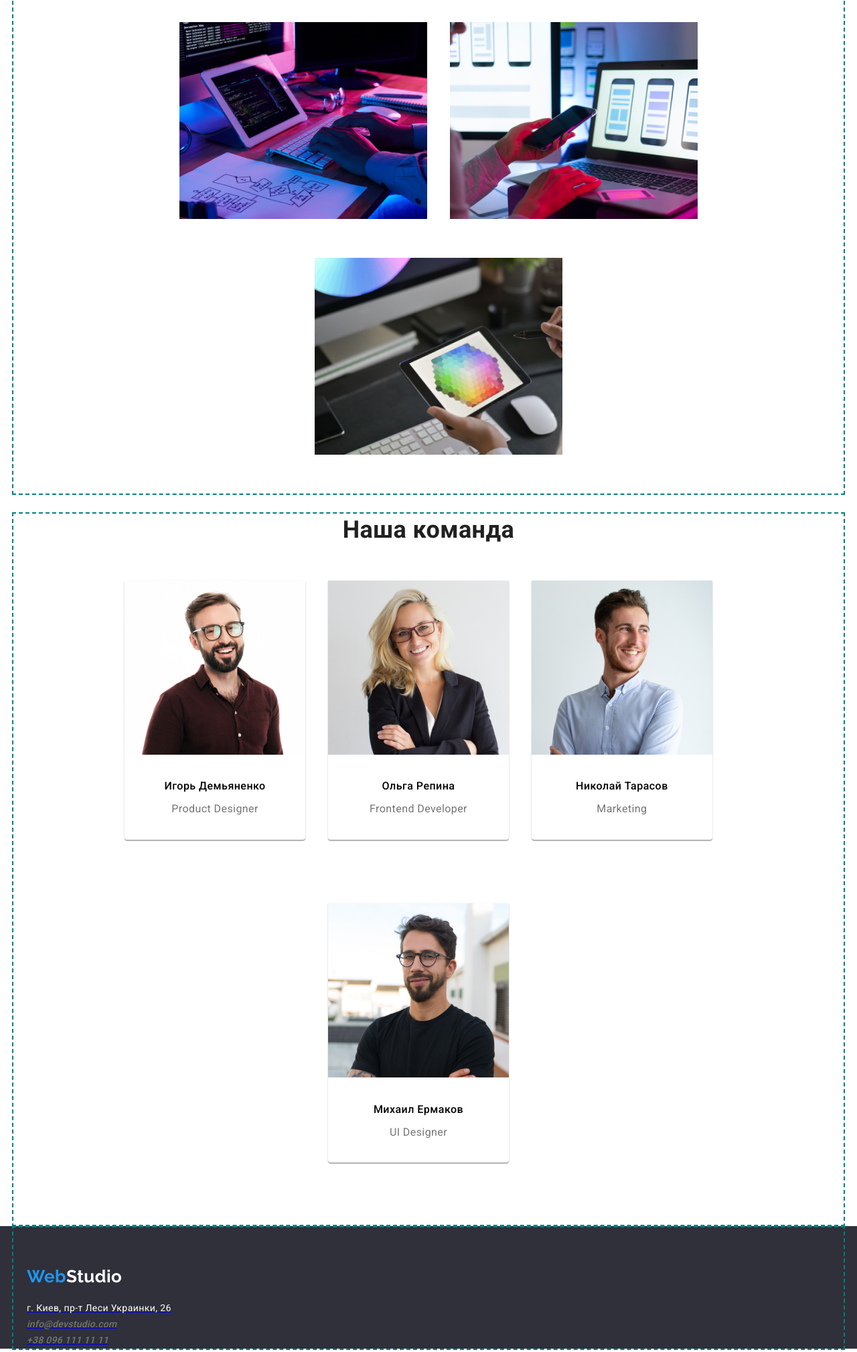
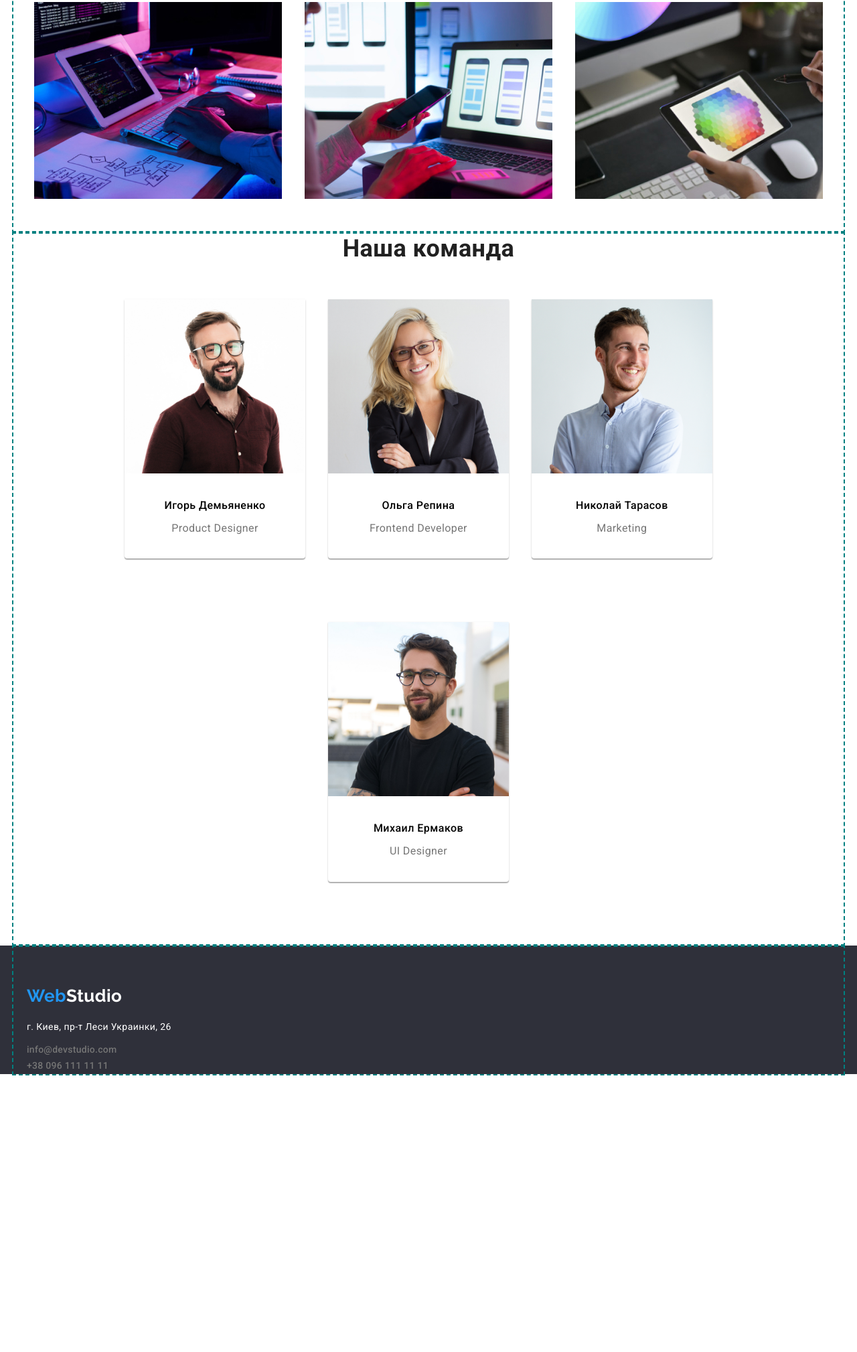
Before and after one commit to DonKanElion/Workout, a plain HTML site: page index.html in a window 1280 px wide. Shown: the part 436-2455 px from the top of the page at 67% size. After the commit the page ends 2045 px from the top, so only its background shows below. Drawn offline with nearby package versions, Linux system fonts and the light colour scheme.

Commit message:
Исправил Блоки и Флексы
в разделах: hero, feature list, working-box.

```diff
--- a/index.html
+++ b/index.html
@@ -19,8 +19,7 @@
 
     <header class="page-header">
         <div class="container main-nav">
-            <a href="./index.html" class="link"><span class="logo-web">Web</span><span
-                class="logo-studio">Studio</span></a>
+            <a href="./index.html" class="link"><span class="logo-web">Web</span><span class="logo-studio">Studio</span></a>
             <nav class="site-nav">
                 <ul class="list">
                     <li class="item"><a href="./index.html" class="link current padd">Студия</a></li>
@@ -44,7 +43,7 @@
             <section class="hero">
                 <div class="container">
                 <h1 class="hero-title">ЭФЕКТИВНЫЕ РЕШЕНИЯ <br /> ДЛЯ ВАШЕГО БИЗНЕСА</h1>
-                <button type="button"   class="button primery">Заказать услуга</button>
+                <button type="button" class="button primery">Заказать услуга</button>
                 </div>
             </section>
 
@@ -71,9 +70,9 @@
             </section>
 
             <section class="section">
-                <div class="container">
+                <div class="container ">
                     <h2 class="section-title">Чем мы занимаемся</h2>
-                    <ul class="list center">
+                    <ul class="list center ">
                         <div class="working-box">
                             <li>
                                     <img src="./images/do-make-up.jpg" alt="парень верстает сайт на планшете" width="370">
@@ -99,9 +98,7 @@
             <section class="section">
                 <div class="container">
                     <h2 class="section-title">Наша команда</h2>
-
                     <ul class="list center">
-
                         <div class="team-box">
                             <li>
                             <img src="./images/member-igor.jpg" alt="Игорь Демьяненко" width="270" class="team-photo">
@@ -138,17 +135,18 @@
     </main>
 
 <footer class="footer">
-<div class="container">
-        <a href="./index.html" class="link"><span class="logo-web logo">Web</span><span
-                class="logo-studio white logo">Studio</span></a>
-                <address>
-                    <a href="https://goo.gl/maps/ezr3iZgpbPec4GEx8" target="_blank" rel="noreferrer "> <span class="address">г. Киев, пр-т Леси Украинки, 26</span> </a>
-                <ul>
-                    <li><a href="mailto:info@devstudio.com"><span class="contact padding">info@devstudio.com</span></a></li>
-                    <li><a href="tel:+380961111111"><span class="contact padding">+38 096 111 11 11</span></a></li>
-                </ul>
-                </address>
-</div>
+    <div class="container">
+        <div>
+            <a href="./index.html" class="link"><span class="logo-web logo">Web</span><span
+                    class="logo-studio white logo">Studio</span></a>
+            <address class="address">г. Киев, пр-т Леси Украинки, 26</address>
+            <p><span class="contact padding">info@devstudio.com</span>
+            </p>
+            <p><span class="contact padding">+38 096 111 11 11</span>
+            </p>
+        </div>
+    </div>
+</footer>
 
 </footer>
 
--- a/styles/style.css
+++ b/styles/style.css
@@ -1,22 +1,3 @@
-/* РОЗБИРАЄМО ОСНОВНІ 3-4 КОЛЬОРИ САЙТУ
-
-колір основного тексту
-#757575;
-
-другорядний колір тексту
-rgba (0. 0 . 0 . 0.8)
-
-білий #ffffff
-
-акцент (форми, кнопки  та інше)
-#18AOFB
-
-другорядний колір фону
-#F5F5F5
-
-ФОН
-background: #e5e5e5; */
-
 *,
 *::before,
 *::after {
@@ -32,15 +13,15 @@ background: #e5e5e5; */
 }
 
 body {
-  background-color: #ffffff;
+  background-color: var(--primery-white-color);
 
   font-family: roboto, sans-serif;
   letter-spacing: 0.03em;
   font-size: 14px;
   line-height: 1.71;
 }
-
-/* Site navigation */
+/* =====START ======/*
+/* ====Site navigation======= */
 
 .container {
   margin-left: auto;
@@ -63,11 +44,6 @@ body {
   display: flex;
   align-items: center;
   list-style: none;
-  /* justify-content: flex-start; */
-}
-
-.section {
-  /* margin-bottom: 95px; */
 }
 
 ul {
@@ -127,8 +103,7 @@ p {
 }
 
 .site-nav .list {
-    display: flex;
-
+  display: flex;
 }
 
 .site-nav > .list > .item {
@@ -138,13 +113,8 @@ p {
 }
 
 .site-nav > .list > .item:last-child {
-margin-right: 0;
+  margin-right: 0;
 }
-
-/* .site-nav .padd {
-  display: inline-block;
-  padding: 0px 0px 32px 0px; */
-
 
 .site-nav .link {
   color: var(--title-text-color);
@@ -185,7 +155,7 @@ margin-right: 0;
 }
 
 .contact-nav .item + .item {
-margin-left: 50px;
+  margin-left: 50px;
 }
 
 .contact-nav .contact:hover,
@@ -193,7 +163,8 @@ margin-left: 50px;
   color: var(--accent-color);
 }
 
-/* HERO */
+/* =============== END Site navigation =============== */
+/* =============== HERO =============*/
 .hero {
   /* display: block; */
   /* width: 1240px; */
@@ -230,16 +201,22 @@ margin-left: 50px;
   border-radius: 4px;
   box-shadow: 0px 4px 4px rgba(0, 0, 0, 0.15);
   text-decoration: none;
+  cursor: pointer;
+}
+
+.button.primery:hover,
+.button.primery:active {
+  background-color: #1386e4;
 }
 
 .button.primery {
   background-color: var(--accent-color);
   color: var(--primery-white-color);
   border-color: transparent;
-  color: var(--primery-white-color);
 }
 
-/* Feature list */
+/* =============== END HERO =============== */
+/* =============== Feature list ===============*/
 
 .feature {
   display: flex;
@@ -247,8 +224,7 @@ margin-left: 50px;
 }
 
 .feature > .item:last-child > .title,
-.feature > .item:last-child > .section-text
-{
+.feature > .item:last-child > .section-text {
   margin-right: 0;
 }
 
@@ -275,10 +251,31 @@ margin-left: 50px;
   line-height: 1.71;
 }
 
-/* Чем мы занимаемся - Наша команда  - */
+/* =============== END Feature list ===============*/
+/* =============== WORKING-BOX =============== */
+
+.working-box {
+  display: inline-block;
+
+  margin-top: 0px;
+  margin-bottom: 50px;
+  padding-left: 30px;
+}
+
+.working-box li {
+  display: flex;
+}
+
+.working-box:first-child {
+  padding-left: 0;
+}
+
+/* ===============  END WORKING-BOX ===============  */
+/* =============== OUR TEAM =============== */
 
 .section-title {
   padding: 4px;
+  margin-top: 0;
   margin-bottom: 50px;
 
   color: var(--title-text-color);
@@ -287,15 +284,6 @@ margin-left: 50px;
   font-size: 36px;
   line-height: 1.16;
   text-align: center;
-}
-
-.working-box {
-  margin-top: 0px;
-  margin-bottom: 50px;
-
-  display: inline-block;
-  text-align: center;
-  padding-left: 30px;
 }
 
 .team-box {
@@ -338,7 +326,7 @@ margin-left: 50px;
   text-align: center;
 }
 
-/* Підвал */
+/* =============== FOOTER =============== */
 
 .footer {
   background-color: #2f303a;
@@ -358,25 +346,24 @@ margin-left: 50px;
   letter-spacing: 0.03em;
 }
 
-/* ПОРТФОЛИО */
-
-/* Навигация - page-nav */
+/* =============== START ПОРТФОЛИО =============== */
+/* =============== FILTR PORTFILIO =============== */
 
 .secondary-nav {
   display: flex;
   justify-content: center;
- }
+}
 
 /* .secondary-nav > .item {
   display: flex ;
 } */
 
-.secondary-nav .item{
+.secondary-nav .item {
   margin-right: 8px;
 }
 
-.secondary-nav li:last-child{
-margin-right: 0px;
+.secondary-nav li:last-child {
+  margin-right: 0px;
 }
 
 .filtrum {
@@ -392,6 +379,7 @@ margin-right: 0px;
   box-shadow: 0px 4px 4px transparent;
   border-radius: 2px;
   text-align: center;
+  cursor: pointer;
 }
 
 .page-nav:hover {
@@ -401,7 +389,6 @@ margin-right: 0px;
   border-radius: 4px;
 }
 
-/* Застосовувати до інтерактивних елементів! ПРИ ПЕРЕКЛЮЧЕННІ"ТАБ", ЛИША НА ПОСИЛАННЯХ, КНОПКАХ!  */
 .page-nav:focus {
   color: var(--primery-white-color);
   background-color: var(--accent-color);
@@ -410,13 +397,13 @@ margin-right: 0px;
     1px 0px 3px rgba(0, 0, 0, 0.1);
 }
 
-/* Застосовувати до інтерактивних елементів! ПРИ НАТИСКАННІ */
 .page-nav:active {
   color: var(--primery-white-color);
   background-color: var(--accent-color);
 }
 
-/* Examples - Наши работы */
+/* =============== END FILTER =============== */
+/* =============== EXAMPLES =============== */
 
 /* box for examples */
 
@@ -454,16 +441,13 @@ margin-right: 0px;
   outline: 2px solid green;
 }
 
-.flex-element:nth-child(3n)
-{
+.flex-element:nth-child(3n) {
   margin-right: 0;
 }
 
-.flex-element:nth-last-child(-n +3)
-{
+.flex-element:nth-last-child(-n + 3) {
   margin-bottom: 0;
 }
-
 
 .examples-title {
   display: block;
@@ -509,3 +493,5 @@ margin-right: 0px;
 
   outline: 2px solid green;
 }
+
+/* =============== END EXAMPLES =============== */
```
Also changed, not shown: A.Repeta/index.html (+1 -1 lines), portfolio.html (+0 -2 lines), conspectus on Repeta.txt, Питання.txt.
